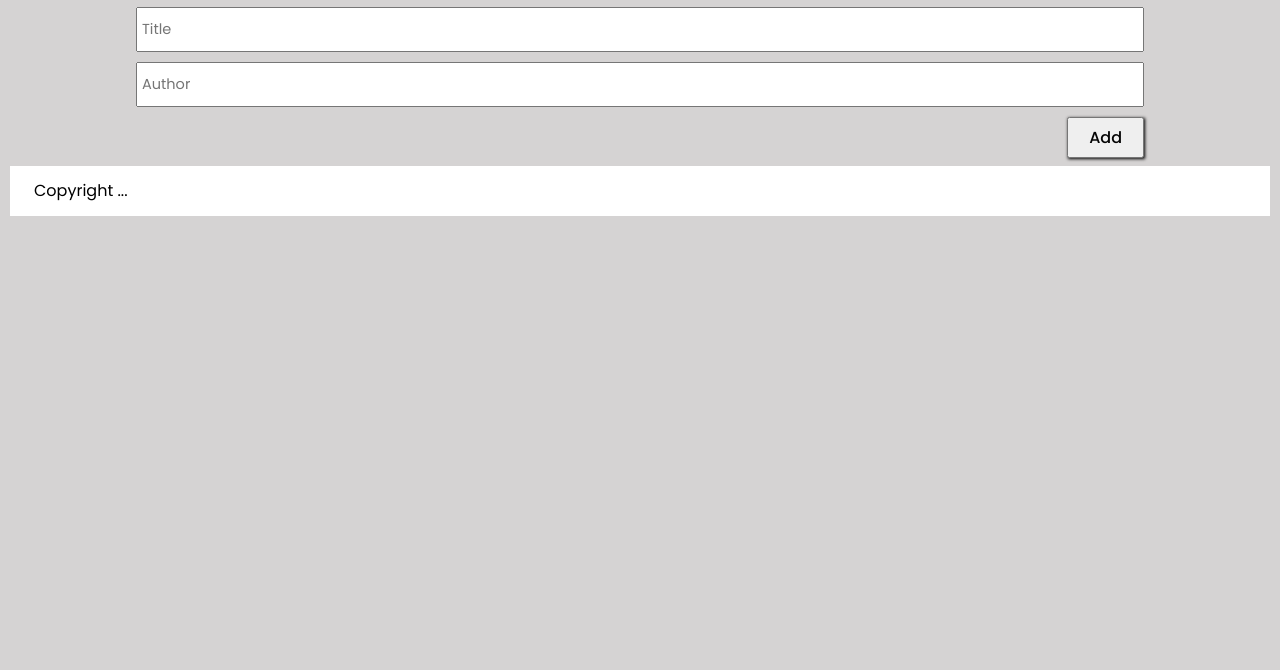
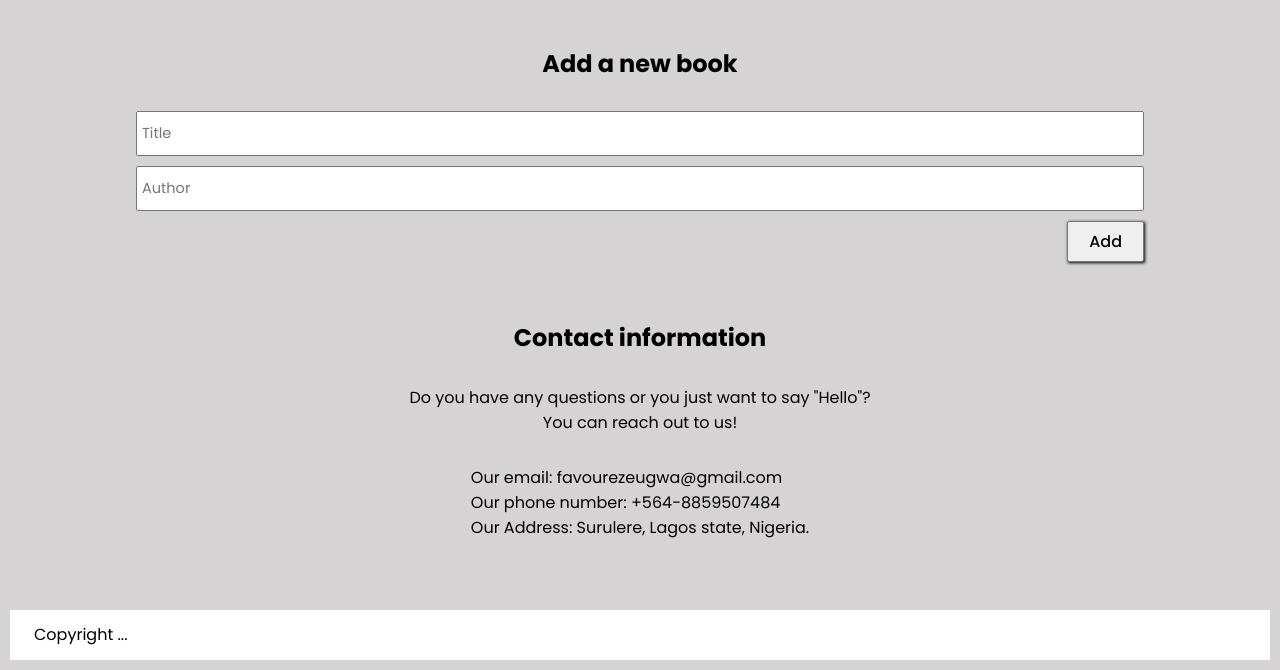
Before and after one commit to GoddessNgozi/AwesomeBooks, a website: page index.html in a window 1280 px wide. Shown: the part 185-855 px from the top of the page. Before the commit the page ends 800 px from the top, so only its background shows below. Drawn offline with Linux system fonts and the light colour scheme.

Commit message:
Add contact section

```diff
--- a/index.html
+++ b/index.html
@@ -20,6 +20,7 @@
       <nav class="nav-bar"></nav>
     </header>
     <main>
+      <div id="time"></div>
       <h1>Awesome Books</h1>
       <div class="book-list" id="list"></div>
       <hr />
--- a/js/script.js
+++ b/js/script.js
@@ -139,6 +139,30 @@ menu.appendChild(contact);
 navBar.appendChild(logo);
 navBar.appendChild(menu);
 
+//ADD CONTACT
+const contactUs = document.getElementById('contact');
+const contactInfo = document.createElement('h2');
+contactInfo.innerText = 'Contact information';
+const question = document.createElement('p');
+question.innerText = 'Do you have any questions or you just want to say \"Hello\"?';
+const youCan = document.createElement('p');
+youCan.innerText = 'You can reach out to us!';
+const contactDetails = document.createElement('ul');
+contactDetails.className = 'contact-details';
+const details1 = document.createElement('li');
+details1.innerText = 'Our email: favourezeugwa@gmail.com';
+const details2 = document.createElement('li');
+details2.innerText = 'Our phone number: +564-8859507484';
+const details3 = document.createElement('li');
+details3.innerText = 'Our Address: Surulere, Lagos state, Nigeria.';
+contactDetails.appendChild(details1);
+contactDetails.appendChild(details2);
+contactDetails.appendChild(details3);
+contactUs.appendChild(contactInfo);
+contactUs.appendChild(question);
+contactUs.appendChild(youCan);
+contactUs.appendChild(contactDetails);
+
 // ADD FOOTER
 const footer = document.getElementById('copyright');
 const copyright = document.createElement('p');
--- a/style.css
+++ b/style.css
@@ -31,6 +31,7 @@ h1,
 h2 {
   text-align: center;
   margin-bottom: 10px;
+  margin: 50px 0 30px 0;
 }
 
 .book-container {
@@ -84,6 +85,21 @@ h2 {
   padding-right: 0px;
 }
 
+#contact {
+  display: flex;
+  flex-direction: column;
+  align-items: center;
+  justify-content: center;
+}
+
+#contact h2 {
+  margin: 50px 0 30px 0;
+}
+
+.contact-details {
+  margin: 30px 0 70px 0;
+}
+
 #copyright {
   background: white;
   padding: 0.8rem 0 0.8rem 1.5rem;
```
